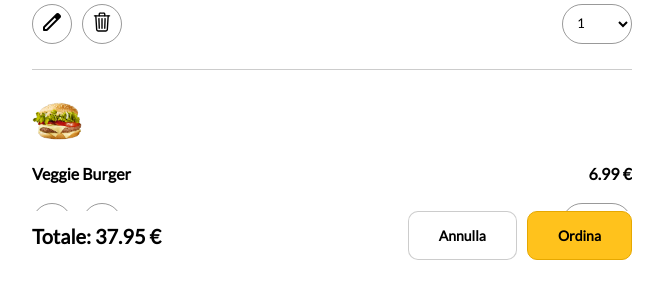
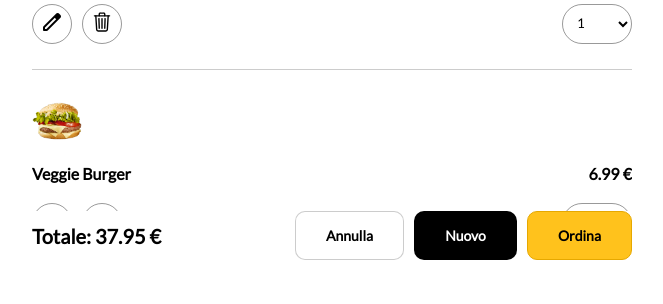
Before and after one commit to Fran4end/Burger-shop, a PHP site: page /Views/checkout/checkout.html in a window 1280 px wide. Shown: the part 812-1116 px from the top of the page, without its empty margins (308-971 px from the left). Run offline with PHP 8.4, Linux system fonts and the light colour scheme.

Commit message:
added checkout animation

```diff
--- a/Views/Creazione/creazione.js
+++ b/Views/Creazione/creazione.js
@@ -17,14 +17,12 @@ function getIngredients(ingrediente, ammount, prezzo) {
     console.log(list['ingredients']);
 }
 
-<<<<<<< HEAD
-=======
+
 function getBack() {
     list = [];
 }
 
 //Json contenente ordine effettuato dall'utente
->>>>>>> 97f362e35fda88734542ea796c5ddd9fa442d5d2
 function buildJson() {
     text = document.querySelector('input').value;
     list['prezzo'] = price;
--- a/Views/checkout/checkout.css
+++ b/Views/checkout/checkout.css
@@ -131,7 +131,20 @@ button{
     flex-wrap: nowrap;
 }
 
-#summary form > input[type = "submit"]{
+#summary form[id = "new-panino"] > input{
+    padding: 15px 30px;
+    border-radius: 10px;
+    border: none;
+    background-color: #000000 !important;
+    font-size: 14px;
+    font-weight: bold;
+    border: 1px solid rgba(0, 0, 0, 0.2) !important;
+    margin-right: 10px;
+    cursor: pointer;
+    color: white;
+}
+
+#summary form > input[type = "button"]{
     padding: 15px 30px;
     border-radius: 10px;
     border: none;
--- a/Views/checkout/checkout.html
+++ b/Views/checkout/checkout.html
@@ -1,5 +1,6 @@
 <!DOCTYPE html>
 <html lang="it">
+
 <head>
     <meta charset="UTF-8">
     <meta http-equiv="X-UA-Compatible" content="IE=edge">
@@ -8,10 +9,13 @@
 
     <link rel="stylesheet" href="checkout.css">
     <script src="checkout.js"></script>
-    <link rel="stylesheet" href="https://fonts.googleapis.com/css2?family=Material+Symbols+Rounded:opsz,wght,FILL,GRAD@48,400,0,0" />
+    <script src="https://unpkg.com/sweetalert/dist/sweetalert.min.js"></script>
+    <link rel="stylesheet"
+        href="https://fonts.googleapis.com/css2?family=Material+Symbols+Rounded:opsz,wght,FILL,GRAD@48,400,0,0" />
     <script type="module" src="https://unpkg.com/ionicons@5.5.2/dist/ionicons/ionicons.esm.js"></script>
     <script nomodule src="https://unpkg.com/ionicons@5.5.2/dist/ionicons/ionicons.js"></script>
 </head>
+
 <body>
 
     <main>
@@ -30,14 +34,38 @@
                     <form action="../../Controller/Annulla.php">
                         <input type="submit" id="reset" value="Annulla">
                     </form>
+                    <form action="../../Controller/CreateBurger.php" method="post" id="new-panino">
+                        <input type="hidden" name="">
+                        <input type="submit" value="Nuovo">
+                    </form>
                     <form action="" method="post">
                         <input type="hidden" name="">
-                        <input type="submit" value="Ordina">
+                        <input type="button" onclick="checkout()" value="Ordina">
                     </form>
                 </div>
             </div>
         </div>
     </main>
+    <script>
+        function checkout() {
+            swal({
+                title: "Sei sicuro?",
+                text: "Una volta ordinato non potrai più tornare indietro!",
+                icon: "warning",
+                buttons: true,
+                dangerMode: true,
+            })
+                .then((willDelete) => {
+                    if (willDelete) {
+                        swal("Wow! Il tuo ordine è stato completato con successo! :)", {
+                            icon: "success",
+                        }).then(() => {
+                            window.location = '../../Controller/Annulla.php';
+                        });;
+                    }
+                })
+        }
+    </script>
+</body>
 
-</body>
 </html>
--- /dev/null
+++ b/package.json
@@ -0,0 +1,5 @@
+{
+  "dependencies": {
+    "sweetalert": "^2.1.2"
+  }
+}
```
Also changed, not shown: package-lock.json (added).
